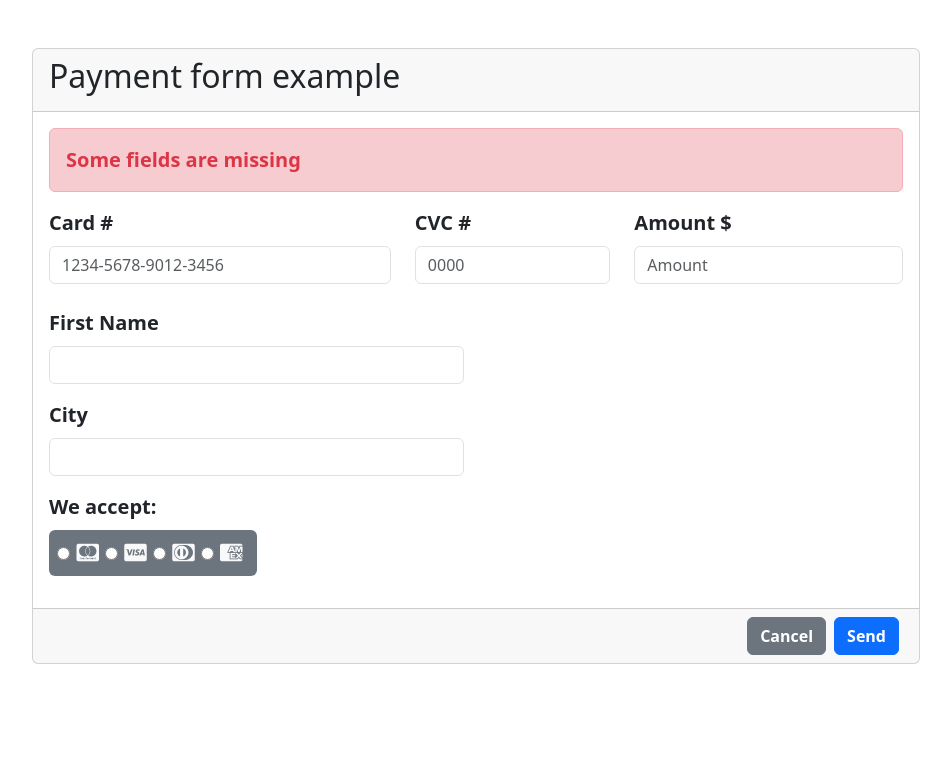
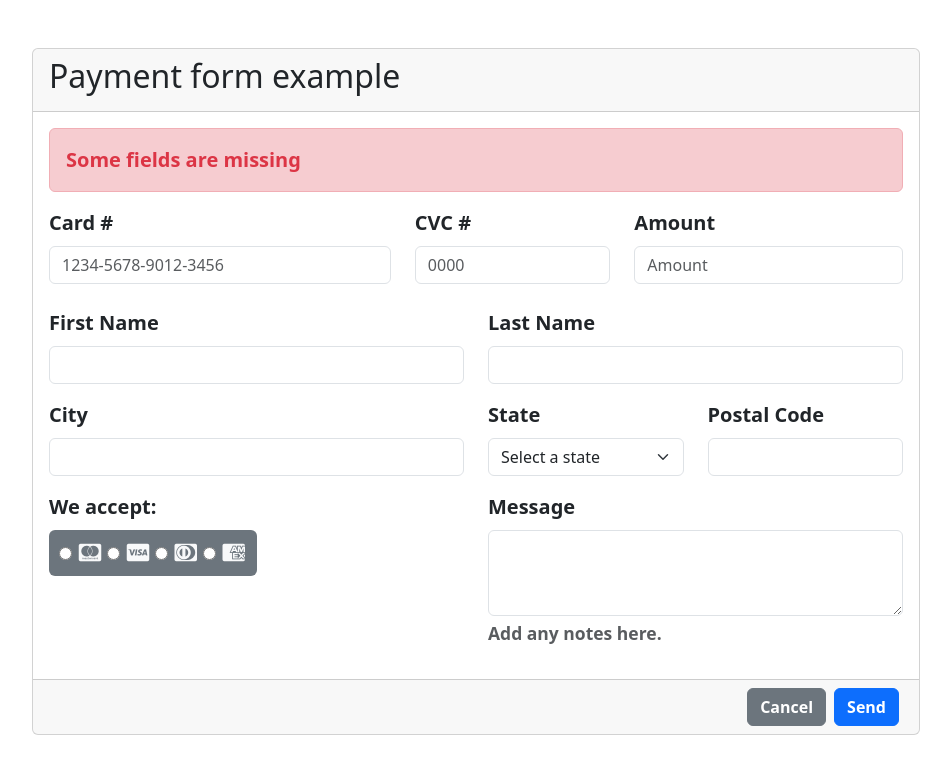
Before and after one commit to 4GeeksAcademy/Ruben-formulario-html, a plain HTML site: page index.html in a window 1280 px wide. Shown: the whole page, without its empty margins (164-1115 px from the left). Drawn offline with nearby package versions, Linux system fonts and the light colour scheme.

Commit message:
Form finished

```diff
--- a/index.html
+++ b/index.html
@@ -10,7 +10,7 @@
     <link rel="stylesheet" href="https://cdnjs.cloudflare.com/ajax/libs/font-awesome/7.0.1/css/all.min.css"
         integrity="sha512-2SwdPD6INVrV/lHTZbO2nodKhrnDdJK9/kg2XD1r9uGqPo1cUbujc+IYdlYdEErWNu69gVcYgdxlmVmzTWnetw=="
         crossorigin="anonymous" referrerpolicy="no-referrer" />
-        <link rel="stylesheet" href="./styles.css">
+    <link rel="stylesheet" href="./styles.css">
 </head>
 
 <body class="p-5">
@@ -41,7 +41,7 @@
                 </div>
                 <div class="col-4">
                     <label for="amount" class="form-label">Amount</label>
-                    $<input type="text" class="form-control" id="amount" placeholder="Amount">
+                    <input type="text" class="form-control" id="amount" placeholder="Amount">
                 </div>
             </div>
 
@@ -55,28 +55,52 @@
                     <div class="col-6">
                         <label for="" class="form-label">We accept:</label>
                         <div class="bg-secondary d-flex p-2 rounded">
-                            <div class="col mx-">
+                            <div class="col text-center">
                                 <input type="radio" class="" name="cardType" id="mastercard" value="mastercard">
-                                <label for="mastercard" class="form-check-label"><i class="fa-brands fa-cc-mastercard text-light"></i></label>
+                                <label for="mastercard" class="form-check-label"><i
+                                        class="fa-brands fa-cc-mastercard text-light"></i></label>
                             </div>
-                            <div class="col">
+                            <div class="col text-center">
                                 <input type="radio" class="" name="cardType" id="visa" value="visa">
-                                <label for="visa" class="form-check-label"><i class="fa-brands fa-cc-visa text-light"></i></label>
+                                <label for="visa" class="form-check-label"><i
+                                        class="fa-brands fa-cc-visa text-light"></i></label>
 
                             </div>
-                            <div class="col">
+                            <div class="col text-center">
                                 <input type="radio" class="" name="cardType" id="diners" value="diners">
-                                <label for="diners" class="form-check-label"><i class="fa-brands fa-cc-diners-club text-light"></i></label>
+                                <label for="diners" class="form-check-label"><i
+                                        class="fa-brands fa-cc-diners-club text-light"></i></label>
                             </div>
-                            <div class="col">
-                                <input type="radio" class="" name="cardType" id="americanExpress" value="americanExpress">
-                                <label for="americanExpress" class="form-check-label"><i class="fa-brands fa-cc-amex text-light"></i></label>
+                            <div class="col text-center">
+                                <input type="radio" class="" name="cardType" id="americanExpress"
+                                    value="americanExpress">
+                                <label for="americanExpress" class="form-check-label"><i
+                                        class="fa-brands fa-cc-amex text-light"></i></label>
                             </div>
                         </div>
                     </div>
                 </div>
                 <div class="col">
-
+                    <label for="lastName" class="form-label">Last Name</label>
+                    <input type="text" class="form-control mb-3" id="lastName">
+                    <div class="row">
+                        <div class="col">
+                            <label for="state" class="form-label">State</label>
+                            <select class="form-select" aria-label="Default select example">
+                                <option selected disabled>Select a state</option>
+                                <option value="toledo">Toledo</option>
+                                <option value="albacete">Albacete</option>
+                                <option value="cuenca">Cuenca</option>
+                            </select>
+                        </div>
+                        <div class="col">
+                            <label for="postal" class="form-label">Postal Code</label>
+                            <input type="number" class="form-control mb-3" id="postal">
+                        </div>
+                    </div>
+                    <label for="message" class="form-label">Message</label>
+                    <textarea class="form-control" id="message" aria-describedby="messageHelp" rows="3"></textarea>
+                    <div id="messageHelp" class="form-text">Add any notes here.</div>
                 </div>
             </div>
         </div>
```
Also changed, not shown: styles.css (deleted).
